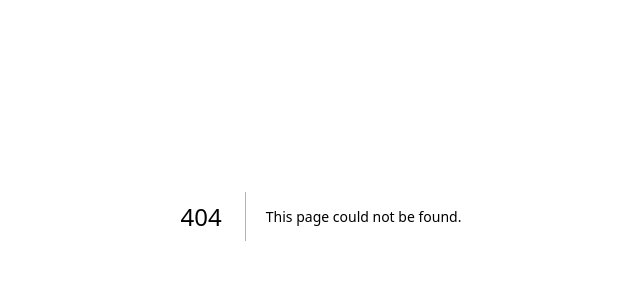
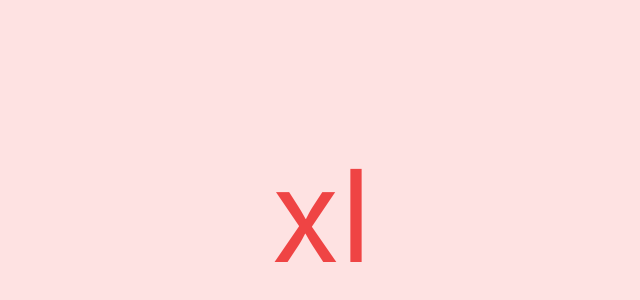
Before and after one commit to tuansydau/digital-ocean-site, a Next.js app: page /tailwind-screens in a window 1280 px wide. Before the commit this address had no page. Shown: the part 184-484 px from the top of the page, without its empty margins (319-959 px from the left). Built offline with nearby package versions, Linux system fonts and the light colour scheme.

Commit message:
add: comments and new tailwind screen size file

```diff
--- a/app/layout.tsx
+++ b/app/layout.tsx
@@ -15,6 +15,8 @@ export default function RootLayout({
   children: React.ReactNode;
 }>) {
   return (
+    // asdasdlaslkdj
+    // Comment 2
     <html lang="en">
       <body className={inter.className}>{children}</body>
     </html>
--- /dev/null
+++ b/app/tailwind-screens/page.tsx
@@ -0,0 +1,52 @@
+"use client";
+
+import { useEffect, useState } from "react";
+
+export default function TailwindScreens() {
+  const smSize = 639;
+  const mdSize = 767;
+  const lgSize = 1023;
+  const xlSize = 1279;
+  const xxlSize = 1535;
+
+  const widthToTailwind = (width: any) => {
+    const screenDict: any = {
+      sm: width > smSize,
+      md: width > mdSize,
+      lg: width > lgSize,
+      xl: width > xlSize,
+      xxl: width > xxlSize,
+    };
+    return screenDict["xxl"]
+      ? "2xl"
+      : screenDict["xl"]
+      ? "xl"
+      : screenDict["lg"]
+      ? "lg"
+      : screenDict["md"]
+      ? "md"
+      : screenDict["sm"]
+      ? "sm"
+      : "mobile";
+  };
+
+  const [screenSize, setScreenSize] = useState(window.innerWidth);
+
+  useEffect(() => {
+    const handleResize = () => {
+      setScreenSize(window.innerWidth);
+    };
+
+    window.addEventListener("resize", handleResize);
+
+    return () => {
+      window.removeEventListener("resize", handleResize);
+    };
+  }, []);
+
+  return (
+    <div className="w-screen h-screen flex items-center justify-center text-9xl text-red-500 bg-red-100">
+      {widthToTailwind(screenSize)}
+    </div>
+  );
+}
```
